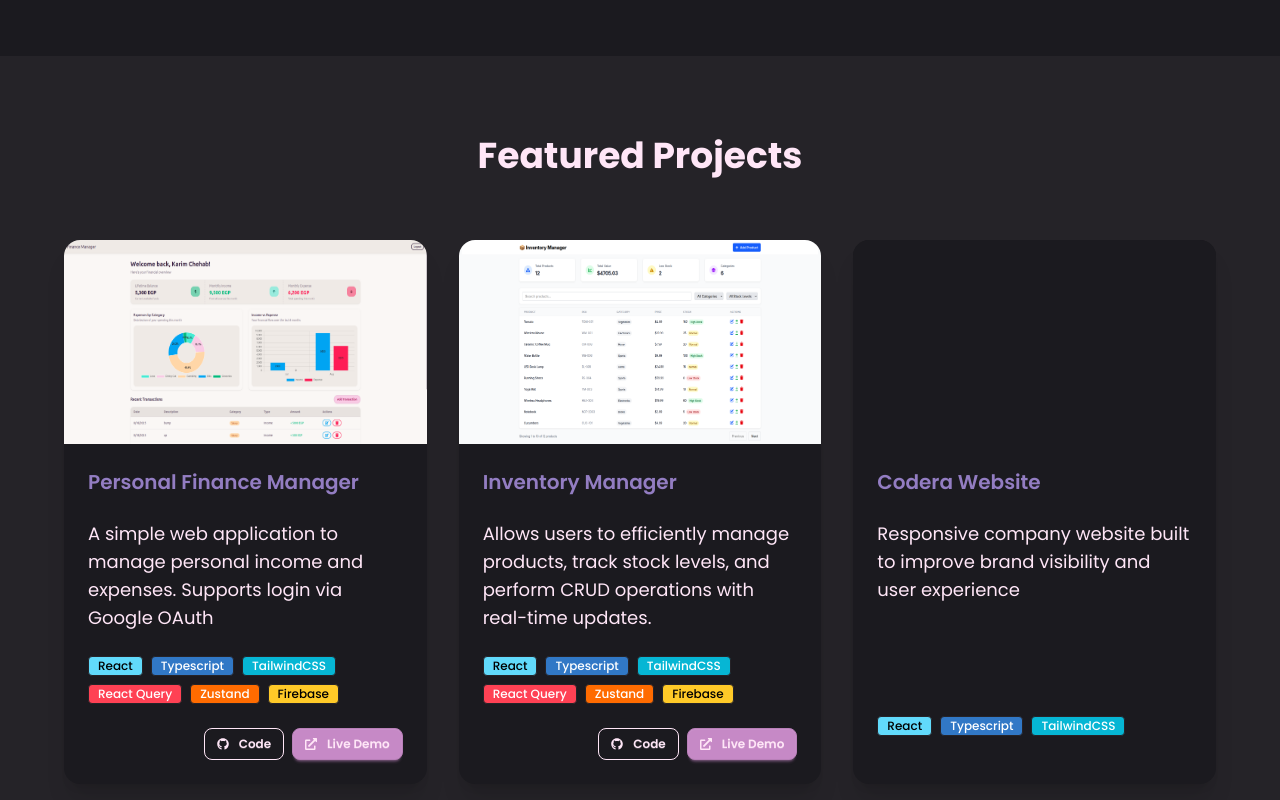
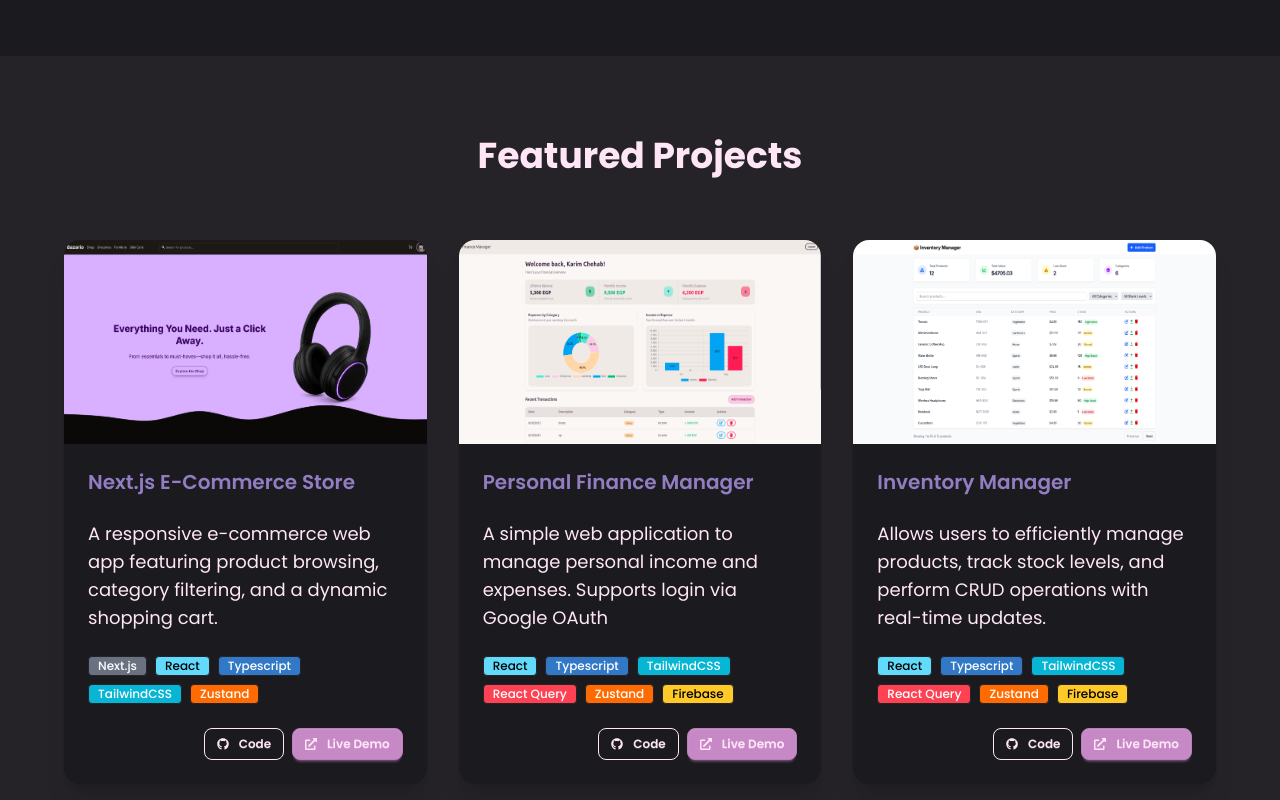
Before and after one commit to KarimChehab2003/personal-portfolio, a React (Vite) app: page / in a window 1280 px wide. Shown: the part 1988-2788 px from the top of the page. Built offline with nearby package versions, Linux system fonts and the light colour scheme.

Commit message:
- Removed Canva as a tech stack skill (I dislike designing) - Added new project - Updated resume.pdf - Fixed typo in hero section

```diff
--- a/src/constants.ts
+++ b/src/constants.ts
@@ -1,48 +1,54 @@
 import React from "react";
 import { FaEnvelope, FaGithub, FaInstagram, FaLinkedin } from "react-icons/fa6";
 import { FaReact, FaNodeJs, FaJs } from "react-icons/fa";
-import { SiTypescript, SiReactquery, SiReacthookform, SiTailwindcss, SiVite, SiCanva } from "react-icons/si";
+import {
+  SiTypescript,
+  SiReactquery,
+  SiReacthookform,
+  SiTailwindcss,
+  SiVite,
+  SiNextdotjs,
+} from "react-icons/si";
 import type { NavItem, ProjectItem, SocialLink, Tech, Work } from "./types";
 import type { IconType } from "react-icons";
 import { IoLogoFirebase } from "react-icons/io5";
-import zustandLogo from "./assets/zustand.svg"
-import daisyUILogo from "./assets/daisyUI.svg"
+import zustandLogo from "./assets/zustand.svg";
+import daisyUILogo from "./assets/daisyUI.svg";
 
-import inventoryManagerImage from "./assets/projectImages/inventoryManager.png"
-import coderaWebsiteImage from "./assets/projectImages/coderaWebsite.png"
-import coderaWebsitePreview from "./assets/projectImages/coderaPreview.mp4"
+import inventoryManagerImage from "./assets/projectImages/inventoryManager.png";
+import coderaWebsiteImage from "./assets/projectImages/coderaWebsite.png";
+import coderaWebsitePreview from "./assets/projectImages/coderaPreview.mp4";
 import shopEaseImage from "./assets/projectImages/e-commerceImage.png";
-import personalFinanceManagerImage from "./assets/projectImages/personal-finance-manager.png"
-import reactQueryProjectsImage from "./assets/projectImages/reactQueryProjects.png"
-import zustandProjectsImage from "./assets/projectImages/zustandPracticeProjects.png"
-
+import personalFinanceManagerImage from "./assets/projectImages/personal-finance-manager.png";
+import reactQueryProjectsImage from "./assets/projectImages/reactQueryProjects.png";
+import eCommerceNextjsImage from "./assets/projectImages/e-commerce-nextjs.png";
 
 export const navbarLinks: NavItem[] = [
   { id: "home", label: "Home" },
   { id: "tech-stack", label: "Tech Stack" },
   { id: "work-experience", label: "Work Experience" },
   { id: "projects", label: "Projects" },
-    { id: "contact", label: "Contact" }
+  { id: "contact", label: "Contact" },
 ];
 
 export const socialLinks: SocialLink[] = [
   {
     icon: FaGithub,
-        url: "https://github.com/KarimChehab2003"
+    url: "https://github.com/KarimChehab2003",
   },
   {
     icon: FaLinkedin,
-        url: "https://www.linkedin.com/in/karim-chehab-75a0b5318/"
+    url: "https://www.linkedin.com/in/karim-chehab-75a0b5318/",
   },
   {
     icon: FaInstagram,
-        url: "https://www.instagram.com/karim_chehab1/"
+    url: "https://www.instagram.com/karim_chehab1/",
   },
   {
     icon: FaEnvelope,
-        url: "mailto:karimchehab2018@gmail.com"
-    }
-]
+    url: "mailto:karimchehab2018@gmail.com",
+  },
+];
 
 const ZustandIcon: IconType = (props) =>
   React.createElement("img", {
@@ -63,6 +69,7 @@ const daisyUIIcon: IconType = (props) =>
   });
 
 export const techStack: Tech[] = [
+  { label: "Next.js", icon: SiNextdotjs, color: "#333333" },
   { label: "React", icon: FaReact, color: "#61DAFB" },
   { label: "JavaScript", icon: FaJs, color: "#F7DF1E" },
   { label: "TypeScript", icon: SiTypescript, color: "#3178C6" },
@@ -74,7 +81,6 @@ export const techStack: Tech[] = [
   { label: "daisyUI", icon: daisyUIIcon, color: "transparent" },
   { label: "Node.js", icon: FaNodeJs, color: "#339933" },
   { label: "Vite", icon: SiVite, color: "#646CFF" },
-    { label: "Canva", icon: SiCanva, color: "#00C4CC" },
 ];
 
 export const workExperience: Work[] = [
@@ -82,66 +88,94 @@ export const workExperience: Work[] = [
     company: "Codera",
     role: "Frontend Developer (task-based)",
     date: "Jul 2025 - Present",
-        description: ["Developing responsive React components with TailwindCSS.", "Implementing UI improvements and bug fixes.", "Collaborating remotely on focused deliverables."]
+    description: [
+      "Developing responsive React components with TailwindCSS.",
+      "Implementing UI improvements and bug fixes.",
+      "Collaborating remotely on focused deliverables.",
+    ],
   },
   {
     company: "UneeqInterns",
     role: "Web Developer Intern",
     date: "May 2025",
-        description: ["Built and deployed three projects: an e-commerce platform, authentication system, and payment gateway integration using mock/test APIs."]
-    }
-]
-
+    description: [
+      "Built and deployed three projects: an e-commerce platform, authentication system, and payment gateway integration using mock/test APIs.",
+    ],
+  },
+];
 
 export const projects: ProjectItem[] = [
   {
+    title: "Next.js E-Commerce Store",
+    description:
+      "A responsive e-commerce web app featuring product browsing, category filtering, and a dynamic shopping cart.",
+    image: eCommerceNextjsImage,
+    technologies: ["Next.js", "React", "Typescript", "TailwindCSS", "Zustand"],
+    codeUrl: "https://github.com/KarimChehab2003/e-commerce-nextjs",
+    liveDemoUrl: "https://e-commerce-nextjs-karim-chehab.vercel.app/",
+  },
+  {
     title: "Personal Finance Manager",
-        description: "A simple web application to manage personal income and expenses. Supports login via Google OAuth",
+    description:
+      "A simple web application to manage personal income and expenses. Supports login via Google OAuth",
     image: personalFinanceManagerImage,
-        technologies: ["React", "Typescript", "TailwindCSS", "React Query", "Zustand", "Firebase"],
+    technologies: [
+      "React",
+      "Typescript",
+      "TailwindCSS",
+      "React Query",
+      "Zustand",
+      "Firebase",
+    ],
     codeUrl: "https://github.com/KarimChehab2003/personal-finance-manager",
     liveDemoUrl: "https://karimchehab2003.github.io/personal-finance-manager/",
   },
   {
     title: "Inventory Manager",
-        description: "Allows users to efficiently manage products, track stock levels, and perform CRUD operations with real-time updates.",
+    description:
+      "Allows users to efficiently manage products, track stock levels, and perform CRUD operations with real-time updates.",
     image: inventoryManagerImage,
-        technologies: ["React", "Typescript", "TailwindCSS", "React Query", "Zustand", "Firebase"],
+    technologies: [
+      "React",
+      "Typescript",
+      "TailwindCSS",
+      "React Query",
+      "Zustand",
+      "Firebase",
+    ],
     codeUrl: "https://github.com/KarimChehab2003/inventory-manager",
     liveDemoUrl: "https://karimchehab2003.github.io/inventory-manager/",
   },
   {
     title: "Codera Website",
-        description: "Responsive company website built to improve brand visibility and user experience",
+    description:
+      "Responsive company website built to improve brand visibility and user experience",
     image: coderaWebsiteImage,
     technologies: ["React", "Typescript", "TailwindCSS"],
-        video: coderaWebsitePreview
+    video: coderaWebsitePreview,
   },
   {
     title: "ShopEase",
-        description: "A sleek and responsive e-commerce that allows users to browse products, add items to a shopping cart, and proceed to checkout.",
+    description:
+      "A sleek and responsive e-commerce that allows users to browse products, add items to a shopping cart, and proceed to checkout.",
     image: shopEaseImage,
     technologies: ["React", "Javascript", "TailwindCSS"],
-        codeUrl: "https://github.com/KarimChehab2003/E-commerce-website-UneeqIntern",
-        liveDemoUrl: "https://karimchehab2003.github.io/E-commerce-website-UneeqIntern/"
+    codeUrl:
+      "https://github.com/KarimChehab2003/E-commerce-website-UneeqIntern",
+    liveDemoUrl:
+      "https://karimchehab2003.github.io/E-commerce-website-UneeqIntern/",
   },
   {
     title: "React Query Practice Projects",
-        description: "A modular React project comprising 6 apps, each focusing on a core React Query pattern.",
+    description:
+      "A modular React project comprising 6 apps, each focusing on a core React Query pattern.",
     image: reactQueryProjectsImage,
     technologies: ["React", "Typescript", "TailwindCSS", "React Query"],
     codeUrl: "https://github.com/KarimChehab2003/react-query-projects",
-        liveDemoUrl: "https://karimchehab2003.github.io/react-query-projects/#/feedback-board"
+    liveDemoUrl:
+      "https://karimchehab2003.github.io/react-query-projects/#/feedback-board",
   },
-    {
-        title: "Zustand Practice Projects",
-        description: "A collection of 3 React apps showcasing global state management using Zustand.",
-        image: zustandProjectsImage,
-        technologies: ["React", "Typescript", "TailwindCSS", "React Query", "Zustand"],
-        codeUrl: "https://github.com/KarimChehab2003/zustand-practice-projects",
-        liveDemoUrl: "https://karimchehab2003.github.io/zustand-practice-projects/#/theme-toggler"
-    },
-]
+];
 
 export const themes = [
   "light",
@@ -174,7 +208,7 @@ export const themes = [
   "coffee",
   "winter",
   "myPastelDark",
-    "myDarkTheme"
+  "myDarkTheme",
 ];
 
 export const terminalLines: string[] = [
@@ -182,5 +216,5 @@ export const terminalLines: string[] = [
   "petting the server...",
   "tickling the database... giggles",
   "installing good vibes...",
-    "Done!"
-]
+  "Done!",
+];
--- a/src/sections/Hero.tsx
+++ b/src/sections/Hero.tsx
@@ -18,7 +18,7 @@ function Hero() {
                     <h1 className="text-5xl font-bold mb-4">Karim Chehab</h1>
                     <h2 className="text-2xl text-primary font-semibold capitalize mb-4">frontend developer</h2>
                     <p className="text-lg mb-2">📍 Cairo, Egypt</p>
-                    <p className="text-xl mb-8 max-w-2xl mx-auto">I specialize in creating beautiful, responsive web applications with modern JavaScript frameworks and pixel-perfect designs with 2 years of hands-on.</p>
+                    <p className="text-xl mb-8 max-w-2xl mx-auto">I specialize in creating beautiful, responsive web applications with modern JavaScript frameworks and pixel-perfect designs with 2 years of hands-on experience.</p>
 
                     {/* Social LInks */}
                     <ul className="flex justify-center gap-4 mb-8">
```
Also changed, not shown: src/assets/projectImages/e-commerce-nextjs.png (added), 1 other file (tests, documents, lock files or other folders). Lines whose indentation alone changed are shown as unchanged.
